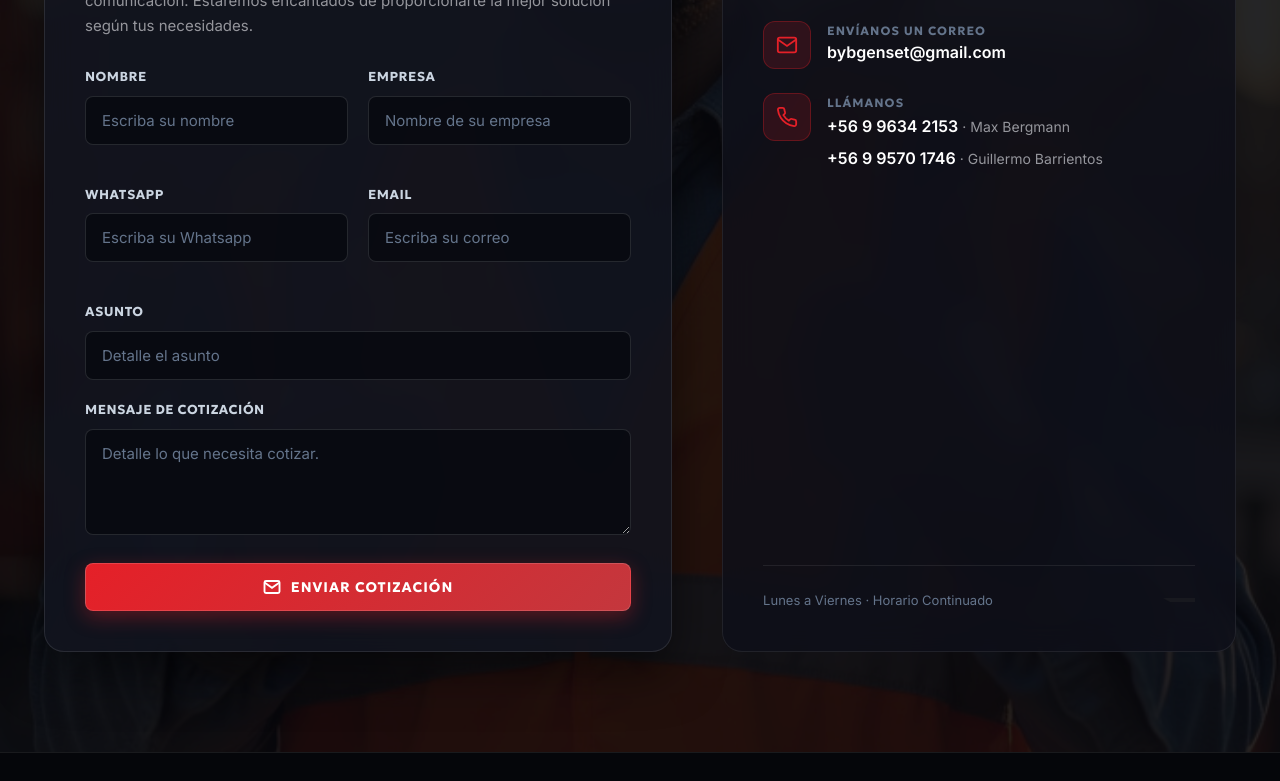
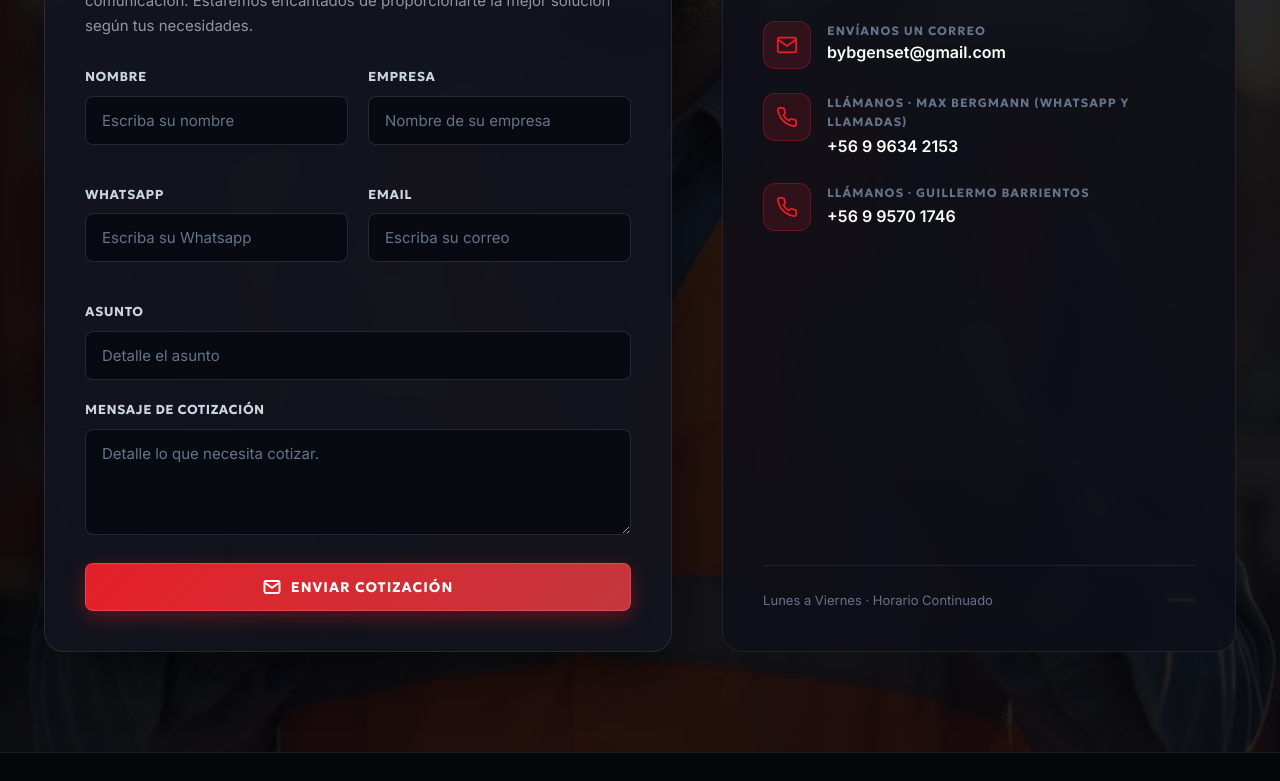
Before and after one commit to nowebcl/byb, a plain HTML site: page index.html in a window 1280 px wide. Shown: the part 6407-7188 px from the top of the page. Drawn offline with Linux system fonts and the light colour scheme.

Commit message:
Display both contact phone numbers as dedicated items in contact section and force SW update

```diff
--- a/index.html
+++ b/index.html
@@ -884,15 +884,25 @@
                 </div>
               </div>
 
-              <!-- Phone -->
+              <!-- Phone 1: Max Bergmann -->
               <div class="contact-info-item">
                 <div class="contact-info-icon">
                   <svg width="22" height="22" viewBox="0 0 24 24" fill="none" stroke="currentColor" stroke-width="2"><path d="M22 16.92v3a2 2 0 0 1-2.18 2 19.79 19.79 0 0 1-8.63-3.07 19.5 19.5 0 0 1-6-6 19.79 19.79 0 0 1-3.07-8.67A2 2 0 0 1 4.11 2h3a2 2 0 0 1 2 1.72 12.84 12.84 0 0 0 .7 2.81 2 2 0 0 1-.45 2.11L8.09 9.91a16 16 0 0 0 6 6l1.27-1.27a2 2 0 0 1 2.11-.45 12.84 12.84 0 0 0 2.81.7A2 2 0 0 1 22 16.92z"></path></svg>
                 </div>
                 <div class="contact-info-text">
-                  <small>Llámanos</small>
-                  <a href="tel:+56996342153" style="display: block;">+56 9 9634 2153 <span style="font-weight: 400; color: var(--color-text-muted); font-size: 14px;">· Max Bergmann</span></a>
-                  <a href="tel:+56995701746" style="display: block; margin-top: 6px;">+56 9 9570 1746 <span style="font-weight: 400; color: var(--color-text-muted); font-size: 14px;">· Guillermo Barrientos</span></a>
+                  <small>Llámanos · Max Bergmann (WhatsApp y Llamadas)</small>
+                  <a href="tel:+56996342153" style="display: inline-block;">+56 9 9634 2153</a>
+                </div>
+              </div>
+
+              <!-- Phone 2: Guillermo Barrientos -->
+              <div class="contact-info-item">
+                <div class="contact-info-icon">
+                  <svg width="22" height="22" viewBox="0 0 24 24" fill="none" stroke="currentColor" stroke-width="2"><path d="M22 16.92v3a2 2 0 0 1-2.18 2 19.79 19.79 0 0 1-8.63-3.07 19.5 19.5 0 0 1-6-6 19.79 19.79 0 0 1-3.07-8.67A2 2 0 0 1 4.11 2h3a2 2 0 0 1 2 1.72 12.84 12.84 0 0 0 .7 2.81 2 2 0 0 1-.45 2.11L8.09 9.91a16 16 0 0 0 6 6l1.27-1.27a2 2 0 0 1 2.11-.45 12.84 12.84 0 0 0 2.81.7A2 2 0 0 1 22 16.92z"></path></svg>
+                </div>
+                <div class="contact-info-text">
+                  <small>Llámanos · Guillermo Barrientos</small>
+                  <a href="tel:+56995701746" style="display: inline-block;">+56 9 9570 1746</a>
                 </div>
               </div>
             </div>
--- a/js/app.js
+++ b/js/app.js
@@ -321,6 +321,6 @@ document.addEventListener('DOMContentLoaded', () => {
 
   // --- 9. Progressive Web App (PWA) Offline Service Worker ---
   if ('serviceWorker' in navigator) {
-    navigator.serviceWorker.register('sw.js').catch(() => {});
+    navigator.serviceWorker.register('sw.js').then((reg) => reg.update()).catch(() => {});
   }
 });
--- a/sw.js
+++ b/sw.js
@@ -1,4 +1,4 @@
-const CACHE_NAME = 'byb-genset-v4';
+const CACHE_NAME = 'byb-genset-v5';
 const ASSETS_TO_CACHE = [
   '/',
   '/index.html',
```
